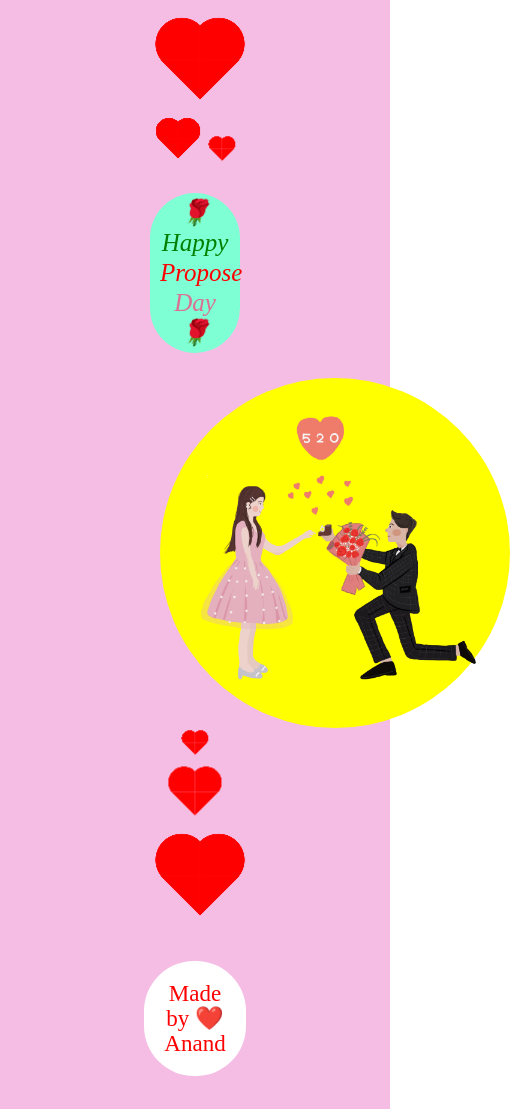
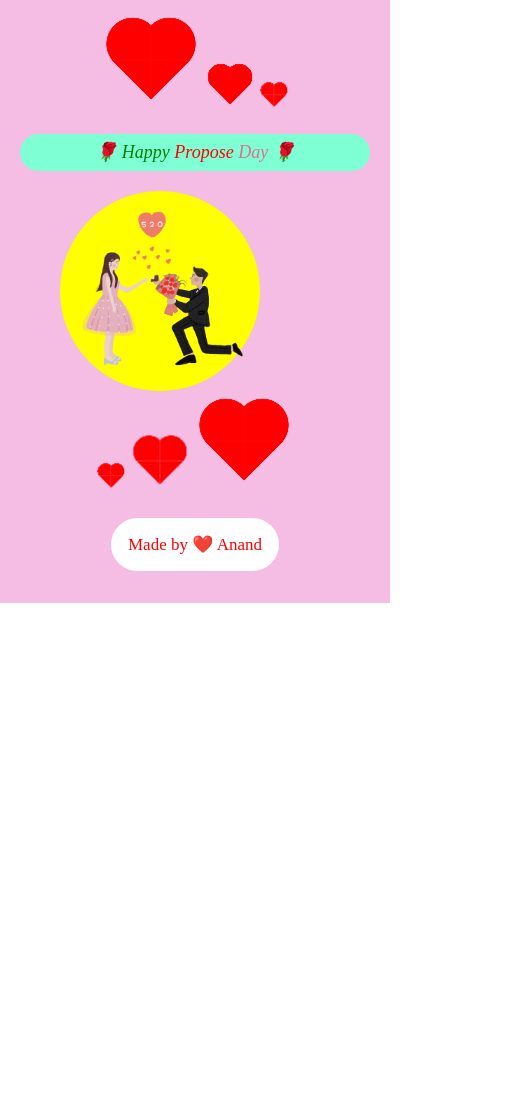
Before and after one commit to anand8126/Day2, a plain HTML site: page index.html in a window 390 px wide. Shown: the top 1109 px of the page, 510 px wide, since content can reach past the window. After the commit the page ends 844 px from the top, so only its background shows below. Drawn offline with Linux system fonts and the light colour scheme.

Commit message:
first commit

```diff
--- a/index.html
+++ b/index.html
@@ -128,7 +128,7 @@
 
       @media screen and (max-width: 1000px) {
         .container {
-          padding: 10px 150px;
+          padding: 10px 20px;
         }
 
         .left-section,
@@ -145,6 +145,9 @@
       }
 
       @media screen and (max-width: 680px) {
+        .container {
+          padding: 10px 20px;
+        }
         .propose h3 {
           font-style: italic;
           font-size: 30px;
@@ -177,17 +180,26 @@
       }
 
       @media screen and (max-width: 400px) {
+        .container {
+          padding: 10px 0px;
+        }
+
+        .imgs-section img {
+          width: 175px;
+        }
         .imgs-section {
-          margin: 0px 10px;
+          width: 200px;
+          height: 200px;
         }
 
         .propose h3 {
           font-style: italic;
-          font-size: 25px;
+          font-size: 18px;
           font-weight: 500;
-          line-height: 30px;
+          line-height: 27px;
+          margin: 20px;
           background-color: aquamarine;
-          padding: 5px 10px;
+          padding: 5px 5px;
           border-radius: 50px;
         }
 
@@ -205,6 +217,16 @@
         }
         .heart:nth-child(5) {
           display: none;
+        }
+        .created h4 {
+          line-height: 19px;
+          font-weight: 300;
+          font-size: 17px;
+          color: red;
+          text-align: center;
+          padding: 17px;
+          background-color: #fff;
+          border-radius: 50px;
         }
       }
     </style>
@@ -232,7 +254,7 @@
 
       <div class="right-section">
         <div class="imgs-section">
-          <img src="/imgs/imgs.png" alt="" />
+          <img src="imgs.png" alt="" />
         </div>
         <div>
           <div class="heart" style="width: 30px"></div>
```
Also changed, not shown: imgs.png (renamed from imgs/imgs.png).
